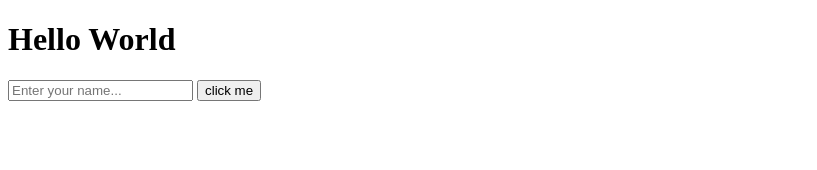
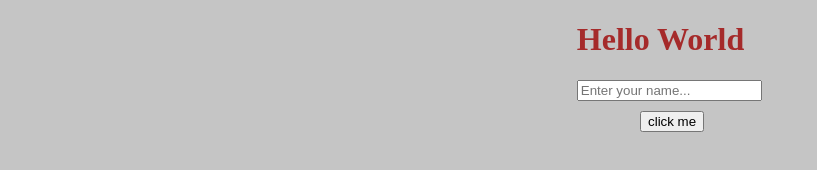
Before and after one commit to erhic/task_one_DAM_Js, a plain HTML site: page index.html in a window 1280 px wide. Shown: the whole page, without its empty margins (0-817 px from the left). Drawn offline with Linux system fonts and the light colour scheme.

Commit message:
updated the UI

```diff
--- a/assets/main.js
+++ b/assets/main.js
@@ -1,4 +1,4 @@
 function getMyName(){
-    let txtname = document.getElementById("iname").value;
+    let txtname = document.getElementById("iname").value ;
     document.getElementById("paragr").innerHTML= ` Hello ${txtname}, welcome to the bootcamp`;
 }
--- a/assets/styles.css
+++ b/assets/styles.css
@@ -1,5 +1,19 @@
-h1,p{
-    align-items: center;
-    justify-items: center;
-    padding-left: 60px;
+ h1,p,input{
+  margin-left: 45%;
+  display: block;
+  align-items: center;
+  justify-content: center;
+  justify-items: center;
+  align-content: center;
 }
+body{
+    background-color: rgb(197, 197, 197);
+}
+h1{
+
+    color: brown;
+}
+button{
+    margin-left: 50%;
+    margin-top: 10px;
+}
--- a/index.html
+++ b/index.html
@@ -6,7 +6,7 @@
   <meta http-equiv="X-UA-Compatible" content="IE=edge">
   <meta name="viewport" content="width=device-width, initial-scale=1.0">
   <title>Task -1</title>
-  <link style="./assets/styles.css">
+  <link href="./assets/styles.css" rel="stylesheet">
 </head>
 
 <body>
```
